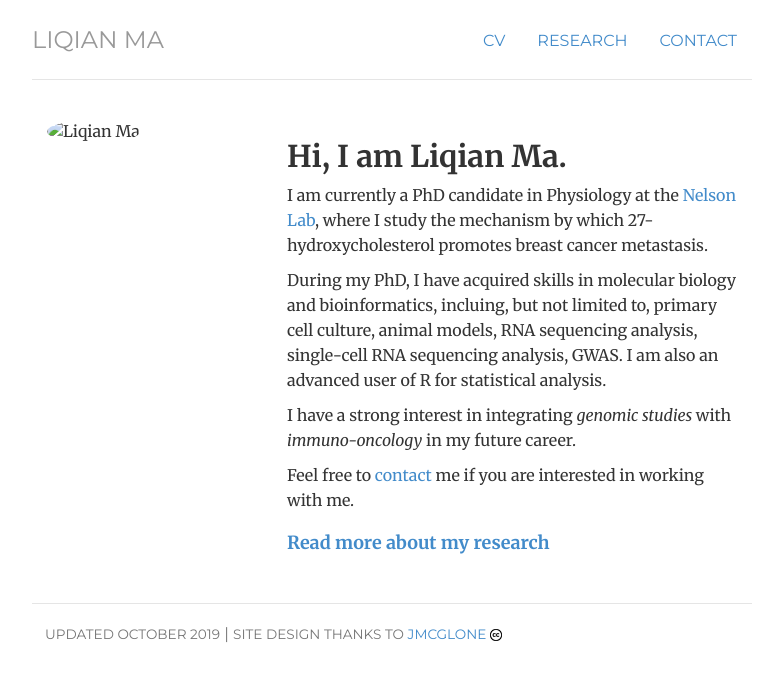
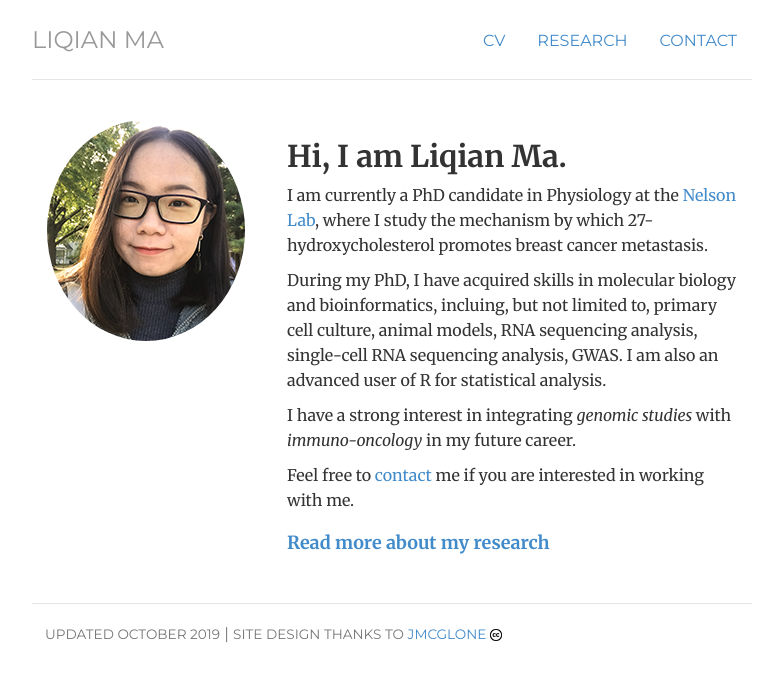
Before and after one commit to liqian-ma/liqian-ma.github.io, a Jekyll site: the page built from index.html, in a window 1280 px wide. Shown: the top 682 px of the page, without its empty margins (248-1031 px from the left). Built offline with Jekyll 4.4.1, drawn with Linux system fonts in a browser that asks for light colours.

Commit message:
Update index.html

```diff
--- a/index.html
+++ b/index.html
@@ -8,7 +8,7 @@ description: Liqian is a highly motivated PhD student interested in cancer genom
 <!-- <div class="jumbotron"> -->
 <div class="row marketing">
 	<div class="col-sm-4">
-	<img  class="img-circle avatar" alt="Liqian Ma" src="file/IMG_200.png">
+	<img  class="img-circle avatar" alt="Liqian Ma" src="files/IMG_200.png">
 	</div>
 	<div itemscope itemtype="http://data-vocabulary.org/Person" class="col-sm-8">
 	<h2> Hi, I am <span itemprop="name">Liqian Ma</span>. </h2>
```
